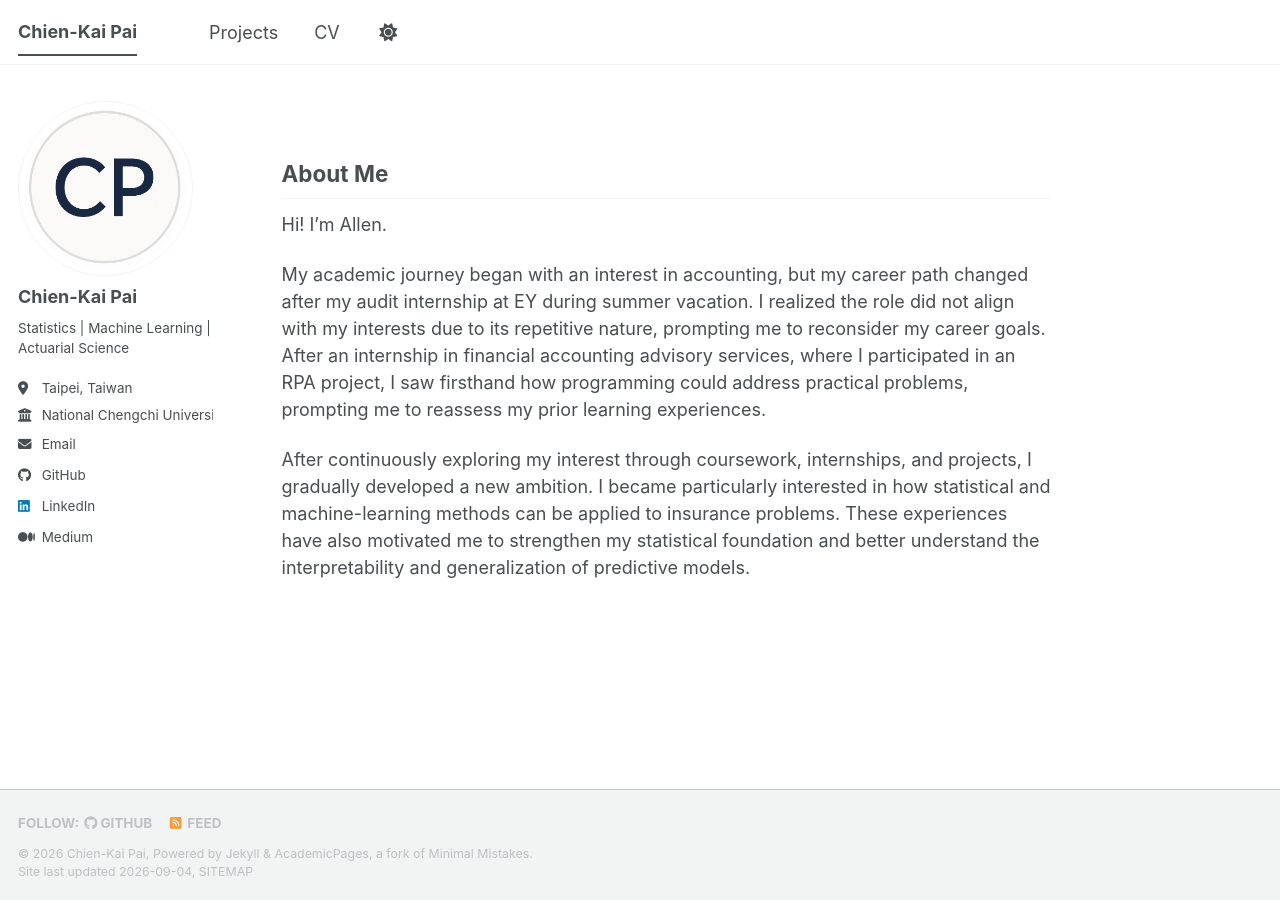
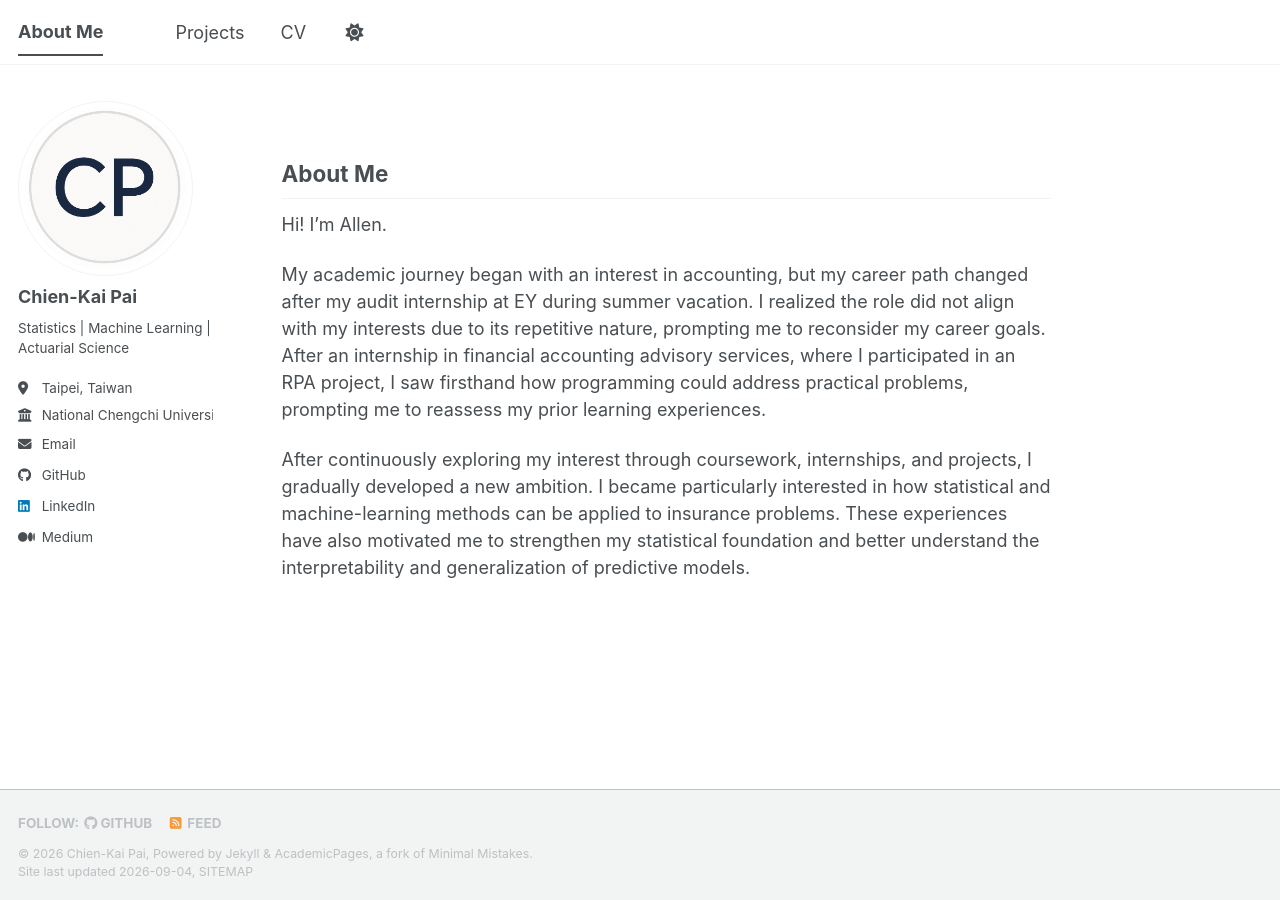
Before and after one commit to Allen9102/Allen9102.github.io, a Jekyll site: the page built from _pages/about.md, in a window 1280 px wide. Built offline with Jekyll 4.4.1, drawn with Linux system fonts in a browser that asks for light colours; a style sheet for code colours, icons or effects is not loaded.

Commit message:
Change site title from 'Chien-Kai Pai' to 'About Me'

```diff
--- a/_config.yml
+++ b/_config.yml
@@ -9,7 +9,7 @@
 # Basic Site Settings
 locale                   : "en-US"
 site_theme               : "default" # The available themes options are "default", "air", "sunrise", "mint", "dirt" and "contrast"
-title                    : "Chien-Kai Pai"
+title                    : "About Me"
 title_separator          : "-"
 name                     : &name "Chien-Kai Pai"
 description              : &description "Statistics | Machine Learning | Actuarial Science"   # Update this with a general description of your site, this is the default if not overridden by a page
```
